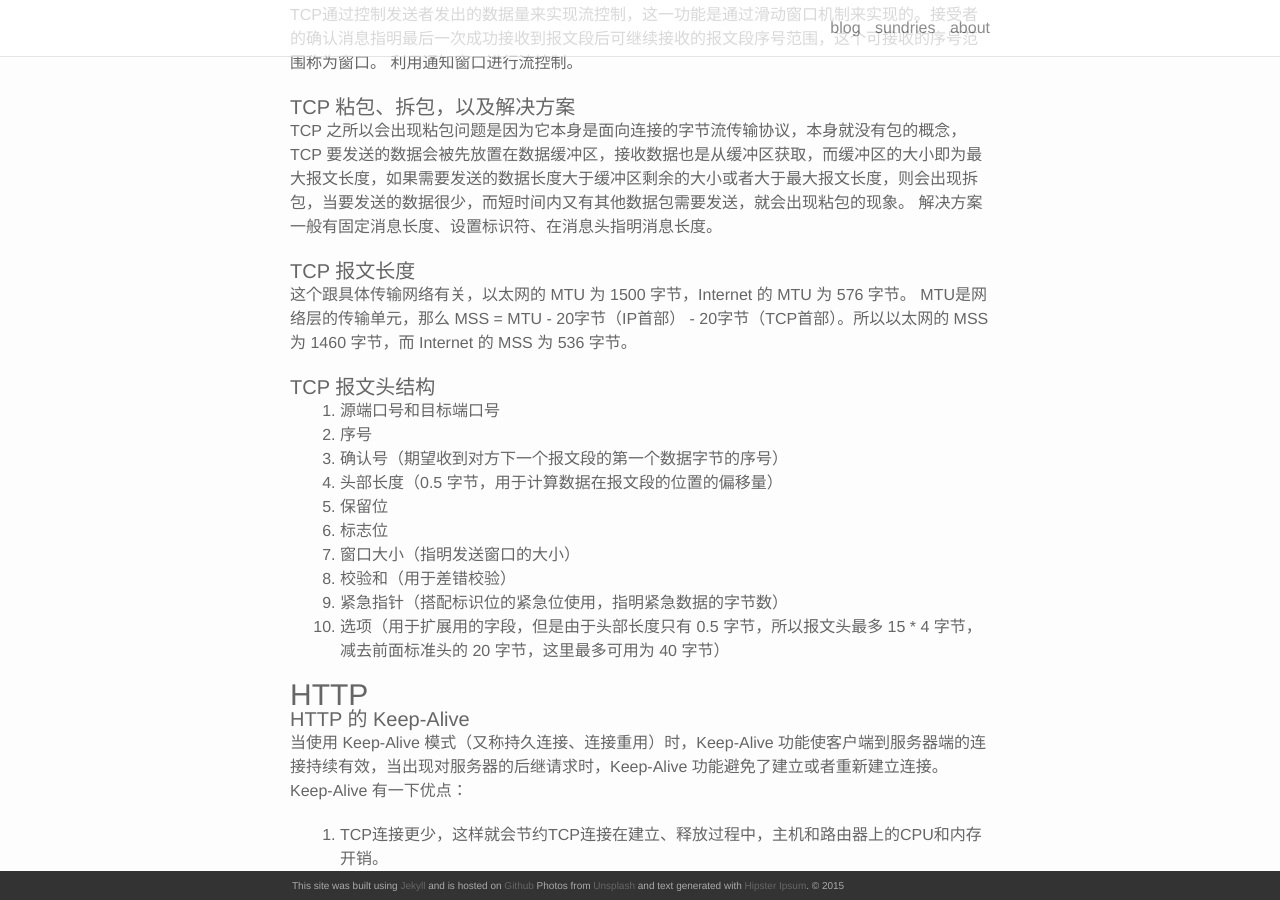
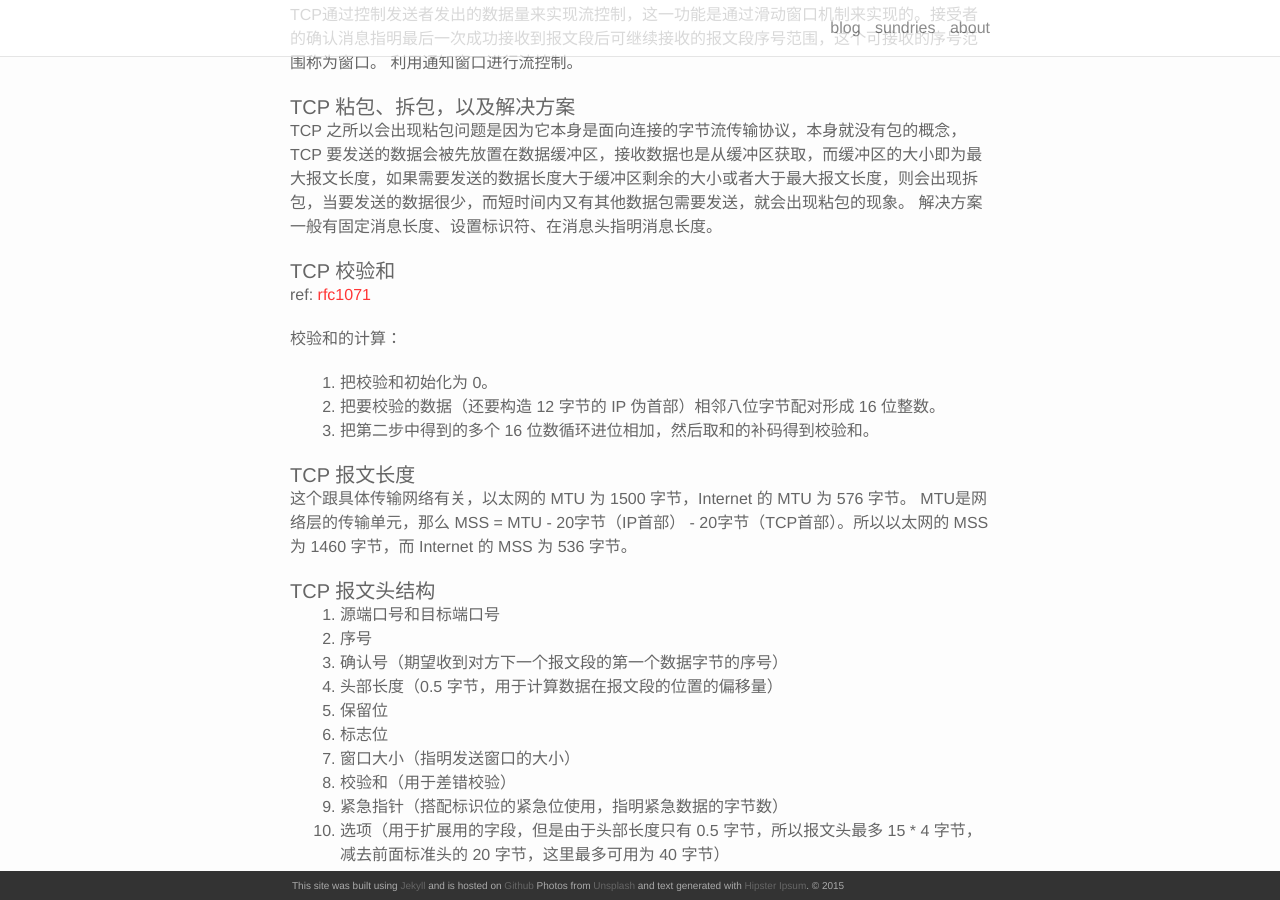
Before and after one commit to akmissxt/blog, a Jekyll site: the page built from _posts/2021-04-05-面试复习.markdown, in a window 1280 px wide and 900 px high, scrolled down 2426 px. Built offline with Jekyll 4.4.1, drawn with Linux system fonts in a browser that asks for light colours; nearby versions of some CDN libraries; our own code applies the rules of GitHub Pages for plain Markdown files.

Commit message:
update(面试复习): TCP 校验和

```diff
--- a/_posts/2021-04-05-面试复习.markdown
+++ b/_posts/2021-04-05-面试复习.markdown
@@ -83,6 +83,14 @@ TCP通过控制发送者发出的数据量来实现流控制，这一功能是
 #### TCP 粘包、拆包，以及解决方案
 TCP 之所以会出现粘包问题是因为它本身是面向连接的字节流传输协议，本身就没有包的概念，TCP 要发送的数据会被先放置在数据缓冲区，接收数据也是从缓冲区获取，而缓冲区的大小即为最大报文长度，如果需要发送的数据长度大于缓冲区剩余的大小或者大于最大报文长度，则会出现拆包，当要发送的数据很少，而短时间内又有其他数据包需要发送，就会出现粘包的现象。
 解决方案一般有固定消息长度、设置标识符、在消息头指明消息长度。
+
+#### TCP 校验和
+ref: [rfc1071](https://datatracker.ietf.org/doc/html/rfc1071)
+
+校验和的计算：
+1. 把校验和初始化为 0。
+2. 把要校验的数据（还要构造 12 字节的 IP 伪首部）相邻八位字节配对形成 16 位整数。
+3. 把第二步中得到的多个 16 位数循环进位相加，然后取和的补码得到校验和。
 
 #### TCP 报文长度
 这个跟具体传输网络有关，以太网的 MTU 为 1500 字节，Internet 的 MTU 为 576 字节。
```
